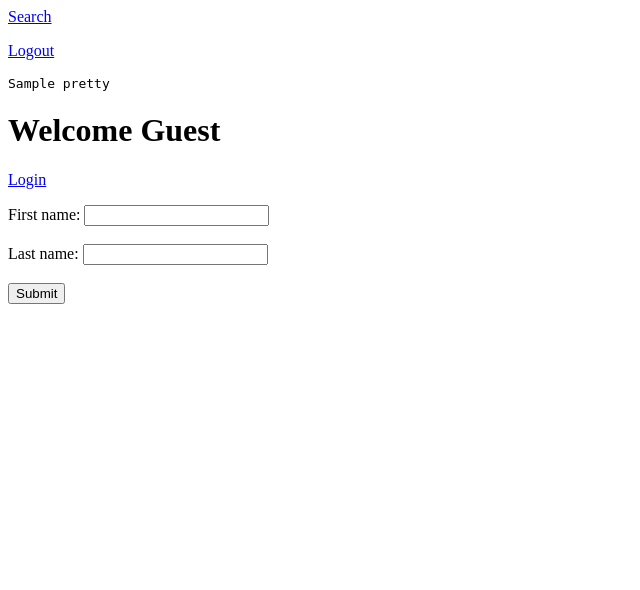
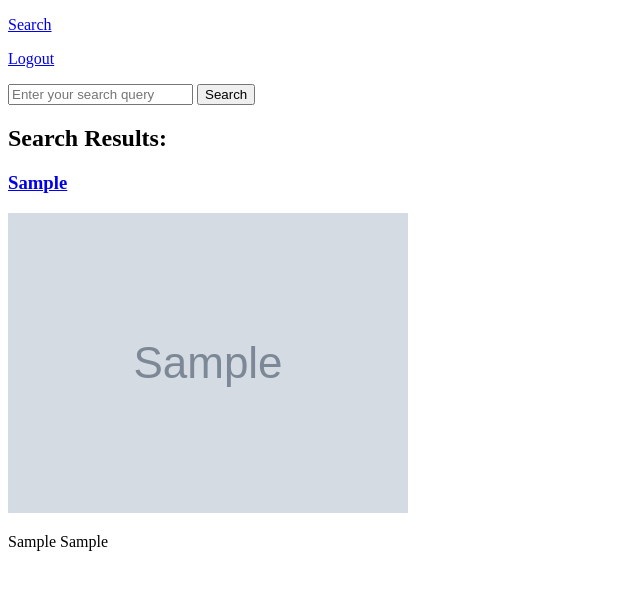
Before and after one commit to Abed-2000/yummyhackyr24, a Flask app: template templates/search.html in a window 1280 px wide. Shown: the top 590 px of the page, without its empty margins (0-640 px from the left). Run offline with Flask 2, Linux system fonts and the light colour scheme; the visitor is signed in with stand-in values (Sample User, id 1); the template is opened without the code that fills it: most values are stand-ins (such as "Sample title", 1, 10 or a date in 2020); grey boxes marked "Sample" are stand-in pictures.

Commit message:
Working on search recipes

```diff
--- a/server.py
+++ b/server.py
@@ -1,11 +1,10 @@
 import json
 from os import environ as env
 from urllib.parse import quote_plus, urlencode
-
+import mealAPI
 from authlib.integrations.flask_client import OAuth
 from dotenv import find_dotenv, load_dotenv
-from flask import Flask, redirect, render_template, session, url_for
-
+from flask import Flask, redirect, render_template, session, url_for, request
 
 ENV_FILE = find_dotenv()
 if ENV_FILE:
@@ -57,9 +56,44 @@ def logout():
 def home():
     return render_template("home.html", session=session.get('user'), pretty=json.dumps(session.get('user'), indent=4))
 
-@app.route("/search", methods=['GET'])
+@app.route("/search", methods=['GET', 'POST'])
 def search():
-    return render_template("search.html")
+    if request.method == 'POST':
+        query = request.form.get('query')
+        if query:
+            result = mealAPI.searchMealsByName(query)
+            return render_template("search.html", data=result)
+        else:
+            return 'No query provided'
+    else:
+        return render_template("search.html")
+
+@app.route("/recipe/<int:mealID>", methods=['GET'])
+def show_recipe(mealID):
+    if request.method == 'GET':
+        name = mealAPI.getMealName(mealID)
+        thumb = mealAPI.getMealThumb(mealID)
+        area = mealAPI.getMealArea(mealID)
+        category = mealAPI.getMealCategory(mealID)
+        instructions = mealAPI.getInstructions(mealID)
+        ingredients = mealAPI.getIngredients(mealID)
+        measurements = mealAPI.getMeasurements(mealID)
+        youtube = mealAPI.getYoutube(mealID)
+        data = {
+            'name': name,
+            'thumb': thumb,
+            'area': area,
+            'category': category,
+            'instructions': instructions,
+            'ingredients': ingredients,
+            'measurements': measurements,
+            'youtube': youtube
+        }
+
+        return render_template("recipe.html", data=data)
+    else:
+        return render_template("search.html")
+
 
 if __name__ == "__main__":
     app.run(host="0.0.0.0", port=env.get("PORT", 3000))
--- a/templates/search.html
+++ b/templates/search.html
@@ -1,23 +1,34 @@
-<html>
-  <head>
-    <meta charset="utf-8" />
+<!DOCTYPE html>
+<html lang="en">
+<head>
+    <meta charset="UTF-8">
+    <meta name="viewport" content="width=device-width, initial-scale=1.0">
     <title>Monch Club</title>
-  </head>
-  <body>
+</head>
+<body>
     {% if session %}
         <p><a href="/search">Search</a></p>
         <p><a href="/logout">Logout</a></p>
-        <div><pre>{{pretty}}</pre></div>
+        <form action="/search" method="POST">
+            <input type="text" name="query" placeholder="Enter your search query">
+            <input type="submit" value="Search">
+        </form>
+    {% else %}
         <h1>Welcome Guest</h1>
         <p><a href="/login">Login</a></p>
     {% endif %}
-  </body>
+
+    {% if data %}
+        <h2>Search Results:</h2>
+        <div>
+            {% for meal in data.meals %}
+                <div>
+                    <h3><a href="/recipe/{{ meal.idMeal}}">{{ meal.strMeal }}</a></h3>
+                    <img src="{{ meal.strMealThumb }}" alt="{{ meal.strMeal }}">
+                    <p>{{ meal.strArea }} {{ meal.strCategory }} </p>
+                </div>
+            {% endfor %}
+        </div>
+    {% endif %}
+</body>
 </html>
-
-<form action="/action_page.php">
-    <label for="fname">First name:</label>
-    <input type="text" id="fname" name="fname"><br><br>
-    <label for="lname">Last name:</label>
-    <input type="text" id="lname" name="lname"><br><br>
-    <input type="submit" value="Submit">
-  </form>
```
Also changed, not shown: mealAPI.py (+16 -3 lines), templates/recipe.html (added, +25 -0 lines), templates/home.html (line endings or trailing spaces).
